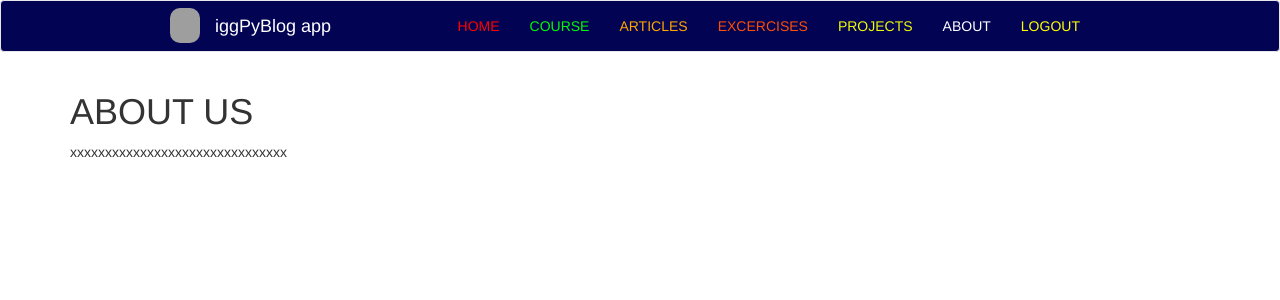
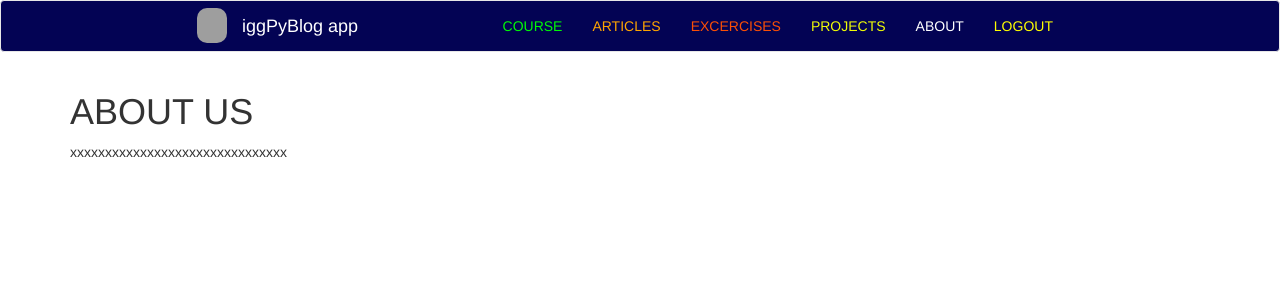
Before and after one commit to iggProjects/iggPyBlog, a Flask app: page /about in a window 1280 px wide. Shown: the top 300 px of the page. Run offline with Flask 2, Linux system fonts and the light colour scheme; some libraries are stand-ins or nearby versions; grey boxes are pictures that could not be loaded.

Commit message:
update app.py & _navbar.html

```diff
--- a/app.py
+++ b/app.py
@@ -14,11 +14,21 @@ app = Flask(__name__)
 Articles = Articles()
 Excercises = Excercises()
 
-@app.route('/')
-def index():
+@app.route('/',methods=['GET', 'POST'])
+def login():
+    error = None
+    if request.method == 'POST':
+        if request.form['username'] != 'admin' or request.form['password'] != 'admin':
+            error = 'Invalid Credentials. Please try again.'
+        else:
+            #return redirect(url_for('home'))
+            return render_template('home.html')
+
+    return render_template('login.html', error=error)
+
+
     #return render_template('login.html')
-    return render_template('home.html')
-
+    #return render_template('home.html')
 
 @app.route('/course')
 def course():
@@ -63,6 +73,7 @@ def project():
 def about():
     return render_template('about.html')
 
+"""
 # Route for handling the login page logic
 @app.route('/login', methods=['GET', 'POST'])
 def login():
@@ -75,7 +86,7 @@ def login():
             return render_template('home.html')
 
     return render_template('login.html', error=error)
-
+"""
 
 if __name__ == '__main__':
     app.run(debug=True)
--- a/templates/includes/_navbar.html
+++ b/templates/includes/_navbar.html
@@ -12,17 +12,18 @@
         <div class="navbar-brand disp-rows-cent" style="width:50px; padding-top:7px; margin-right:10px; color:white; ">
           <img width="30px" height="35px" style="border-radius: 10px;"  src="https://upload.wikimedia.org/wikipedia/commons/thumb/b/b0/Vitoria_-_Huertas_de_Olarizu_-_Girasol_01.jpg/149px-Vitoria_-_Huertas_de_Olarizu_-_Girasol_01.jpg" >
         </div>
-        <a class="navbar-brand" href="/" style="color:white">iggPyBlog app</a>
+        <span class="navbar-brand" style="color:white">iggPyBlog app</span>
+        <!-- <a class="navbar-brand" href="" style="color:white">iggPyBlog app</a>  -->
       </div>
       <div id="navbar" class="collapse navbar-collapse" >
         <ul class="nav navbar-nav" >
-          <li><a href="/" style="color:rgb(255, 0, 0);">HOME</a></li>
+          <!-- <li><a href="/" style="color:rgb(255, 0, 0);">HOME</a></li> -->
           <li><a href="/course" style="color:#01fa05">COURSE</a></li>
           <li><a href="/articles" style="color:orange">ARTICLES</a></li>
           <li><a href="/excercises" style="color:rgb(251, 79, 6)">EXCERCISES</a></li>
           <li><a href="/project" style="color:rgb(239, 251, 6)">PROJECTS</a></li>
           <li><a href="/about" style="color:white">ABOUT</a></li>
-          <li><a href="/login" style="color:yellow">LOGOUT</a></li>
+          <li><a href="/" style="color:yellow">LOGOUT</a></li>
         </ul>
 
       </div>
```
